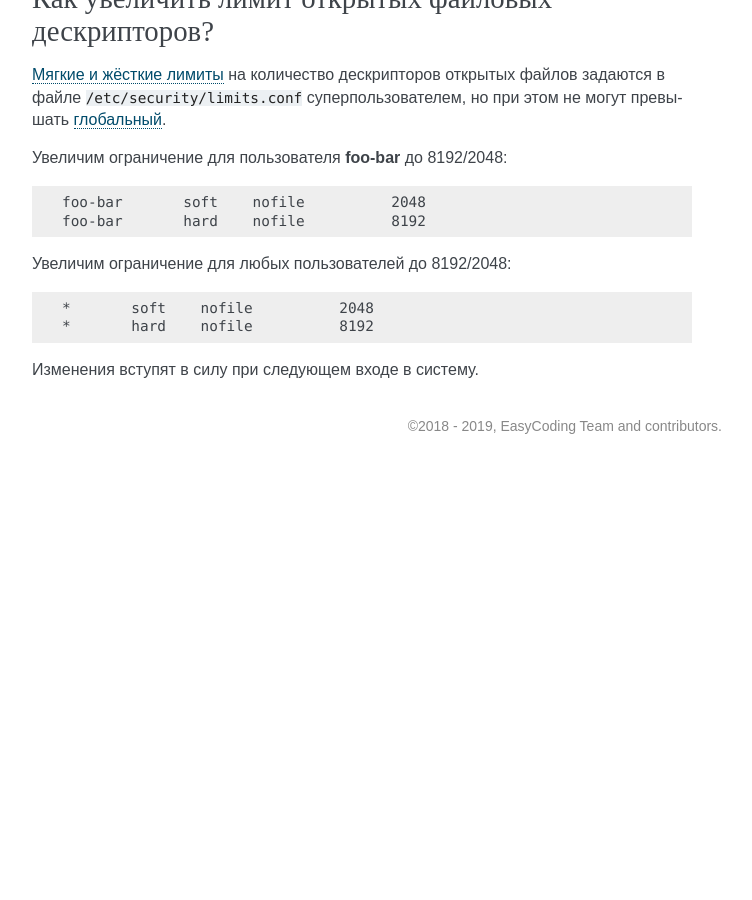
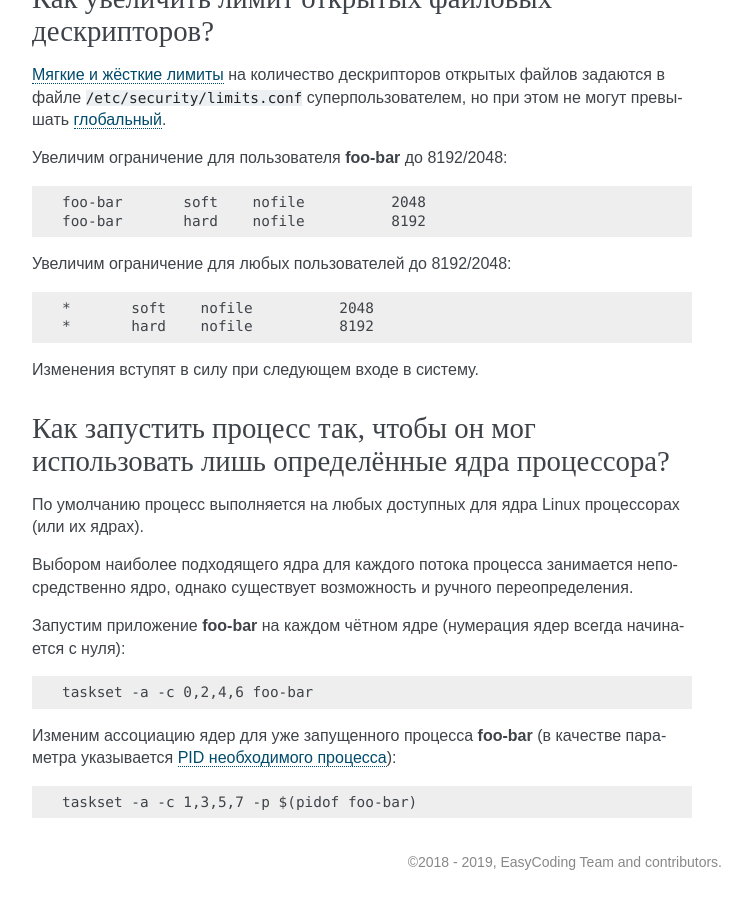
Before and after one commit to RussianFedora/FAQ, a Sphinx documentation site: the page built from source/administration.rst, in a window 1280 px wide and 900 px high, scrolled down 19675 px. Shown: the whole window, without its empty margins (388-1140 px from the left). Built offline with Sphinx 7.4.7, drawn with Linux system fonts in a browser that asks for light colours; before the commit the page ends 20139 px from its top, so only the background shows below that; some of the changed text lies outside the part shown.

Commit message:
Added question about operating with process affinity.

```diff
--- a/source/administration.rst
+++ b/source/administration.rst
@@ -1151,3 +1151,25 @@
     *       hard    nofile          8192
 
 Изменения вступят в силу при следующем входе в систему.
+
+.. index:: cpu, affinity, task, cpu core, process
+.. _task-affinity:
+
+Как запустить процесс так, чтобы он мог использовать лишь определённые ядра процессора?
+===========================================================================================
+
+По умолчанию процесс выполняется на любых доступных для ядра Linux процессорах (или их ядрах).
+
+Выбором наиболее подходящего ядра для каждого потока процесса занимается непосредственно ядро, однако существует возможность и ручного переопределения.
+
+Запустим приложение **foo-bar** на каждом чётном ядре (нумерация ядер всегда начинается с нуля):
+
+.. code-block:: text
+
+    taskset -a -c 0,2,4,6 foo-bar
+
+Изменим ассоциацию ядер для уже запущенного процесса **foo-bar** (в качестве параметра указывается :ref:`PID необходимого процесса <get-pid>`):
+
+.. code-block:: text
+
+    taskset -a -c 1,3,5,7 -p $(pidof foo-bar)
```
